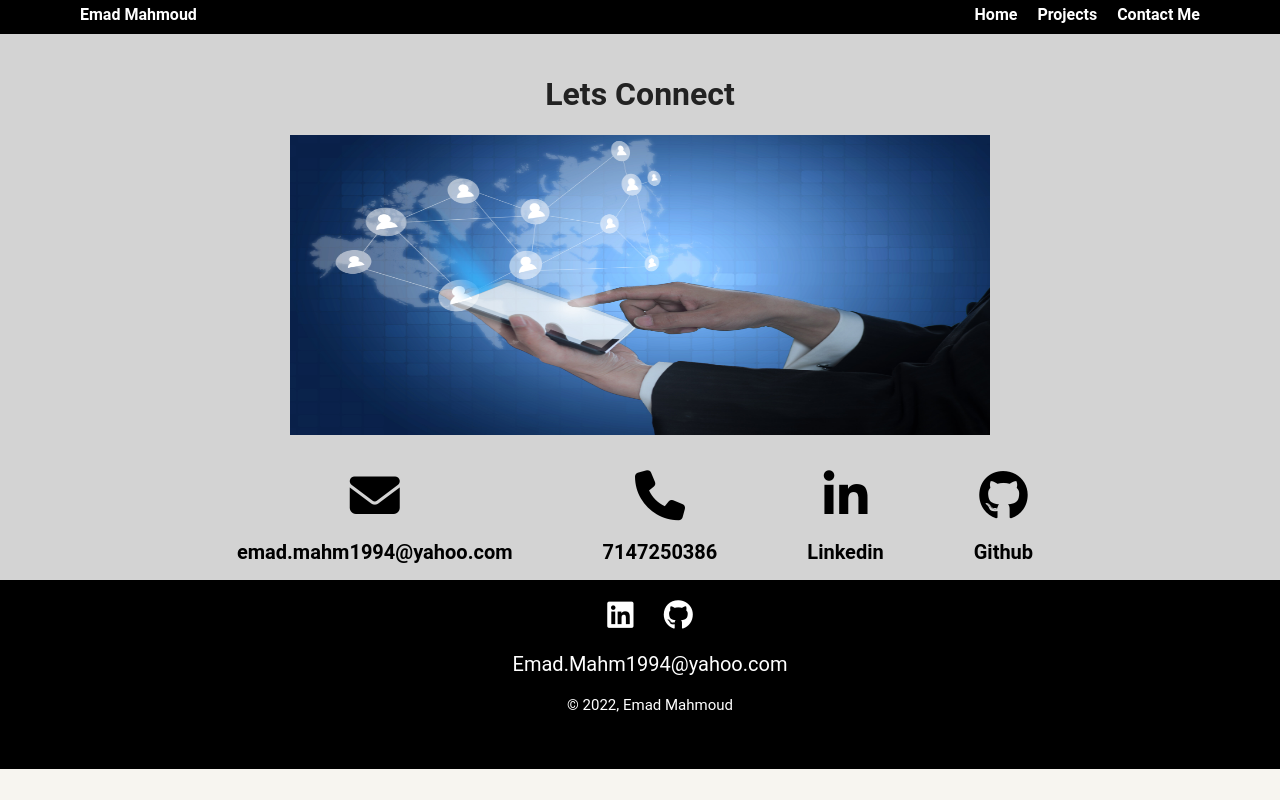
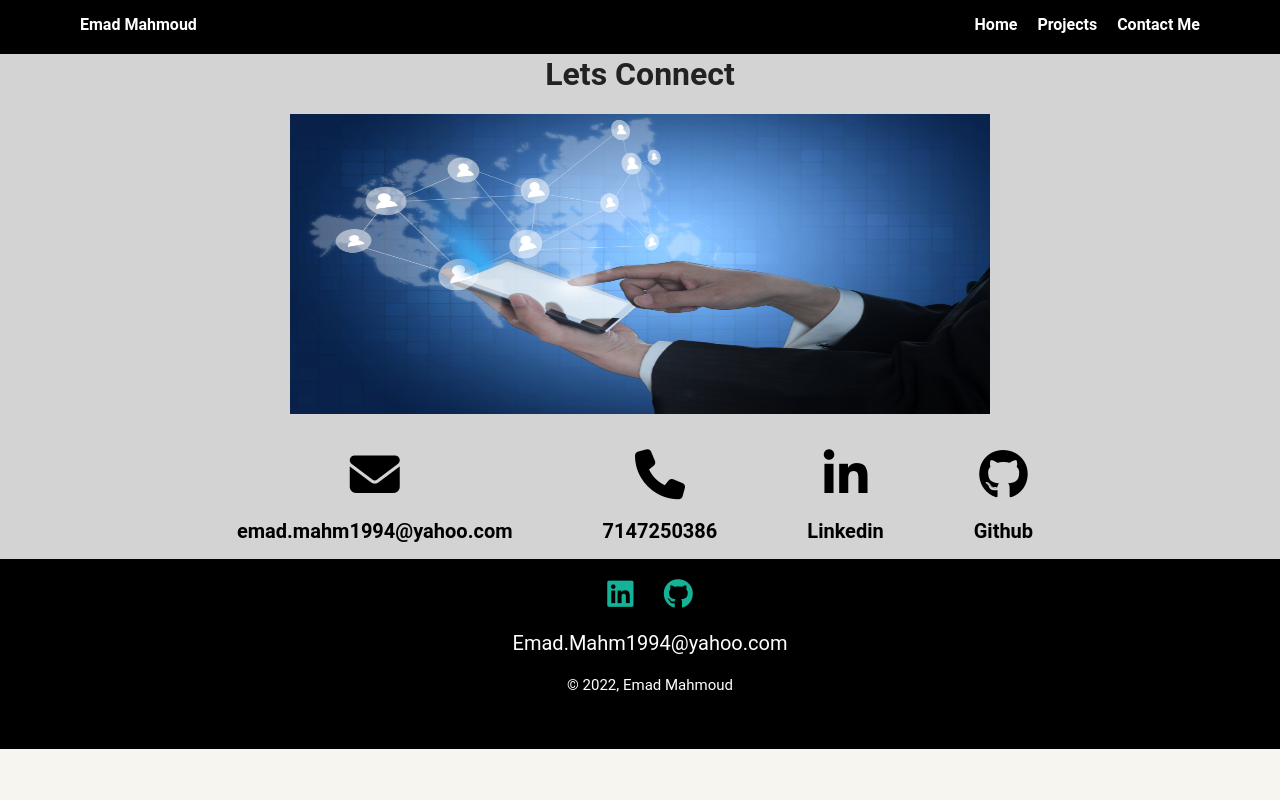
Before and after one commit to emadmahmoud94/Portfolio-Project, a plain HTML site: page contact.html in a window 1280 px wide. Drawn offline with Linux system fonts and the light colour scheme.

Commit message:
Fixed nav/footer on project/contact pages

```diff
--- a/contact.html
+++ b/contact.html
@@ -18,7 +18,7 @@
         </ul>
     </nav>
 
-    <main class="main-contact">
+    <main class="main-start">
         <h1>Lets Connect</h1>
         <img class="contact-img" src="images/network.jpg">
         <div class="contact">
@@ -43,13 +43,13 @@
     </main>
 
     <footer>
-        <ul class="contact-social">
+        <ul>
           <li><a href="https://www.linkedin.com/in/emad-mahmoud-565427b1/" target="_blank"><i class="fa-brands fa-linkedin"></i></a></li>
           <li><a href="https://github.com/emadmahmoud94" target="_blank"><i class="fa-brands fa-github"></i></a></li>
         </ul>
         <p><a class="email" href="mailto:emad.mahm1994@yahoo.com" target="_blank">Emad.Mahm1994@yahoo.com</a></p>
         <p class="copyright">&copy; 2022, Emad Mahmoud</p>
-      </footer>
+    </footer>
 
 </body>
 </html>
--- a/styles.css
+++ b/styles.css
@@ -20,13 +20,16 @@ a {
 
 /* Section Styles */
 
-.main-nav {
+.main-nav, .main-projects {
   width: 100%;
   background: black;
   min-height: 30px;
   padding: 10px;
   position: fixed;
-  text-align: center;
+}
+
+.main-start h1 {
+  margin-top: 35px;
 }
 
 .nav a:hover {
@@ -34,7 +37,7 @@ a {
   padding: 5px;
 }
 .nav a:focus {
-  color: teal;
+  color: #14b297;
 }
 
 .nav {
@@ -46,7 +49,6 @@ a {
 }
 
 .nav .name {
-    display: block;
     margin-right: auto;
     color: white;
 }
@@ -225,11 +227,6 @@ footer .fa-brands:hover {
 
 }
 
-.main-projects {
-  width: 100%;
-  background-color: black;
-}
-
 .flex-projects {
   display: flex;
   justify-content: center;
@@ -269,7 +266,3 @@ footer .fa-brands:hover {
   height: 300px;
   margin-bottom: 15px;
 }
-
-.contact-social i{
-  color: white
-}
```
Also changed, not shown: projects.html (+2 -1 lines), 1 other file.
